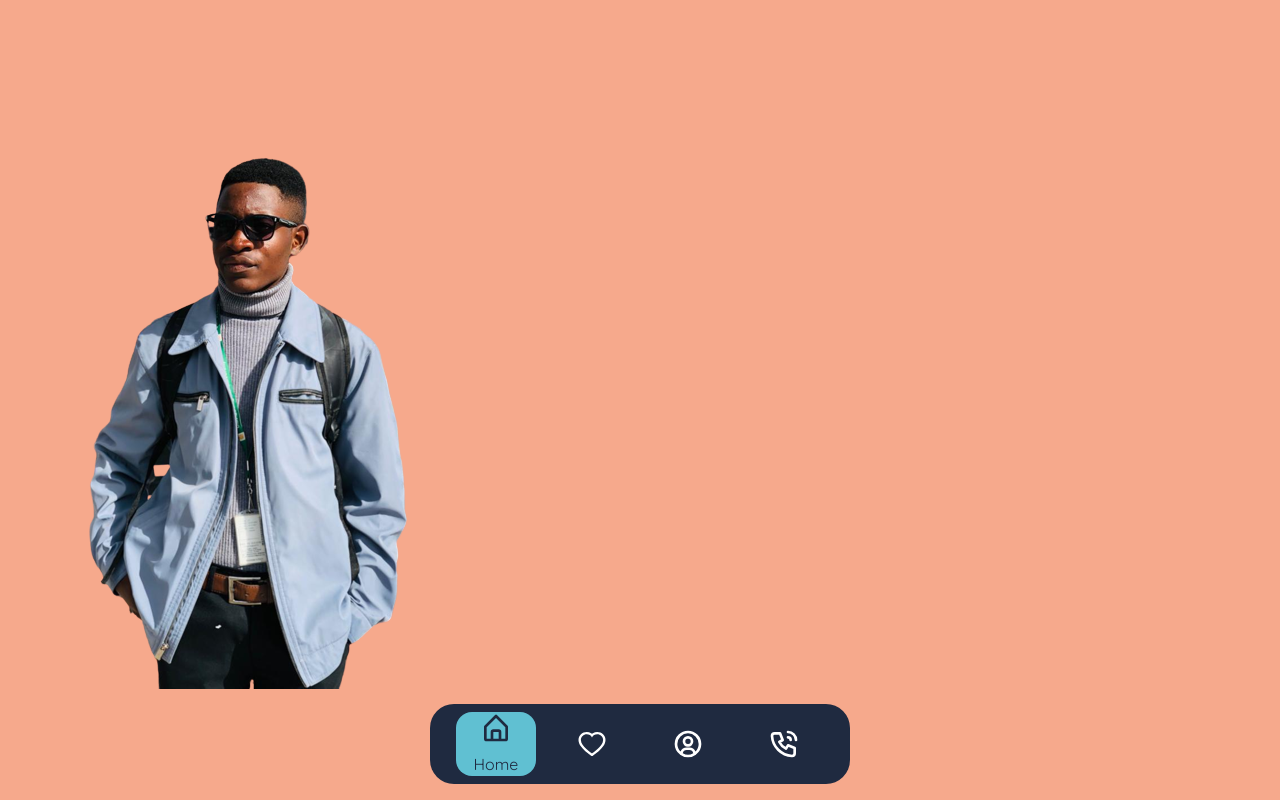
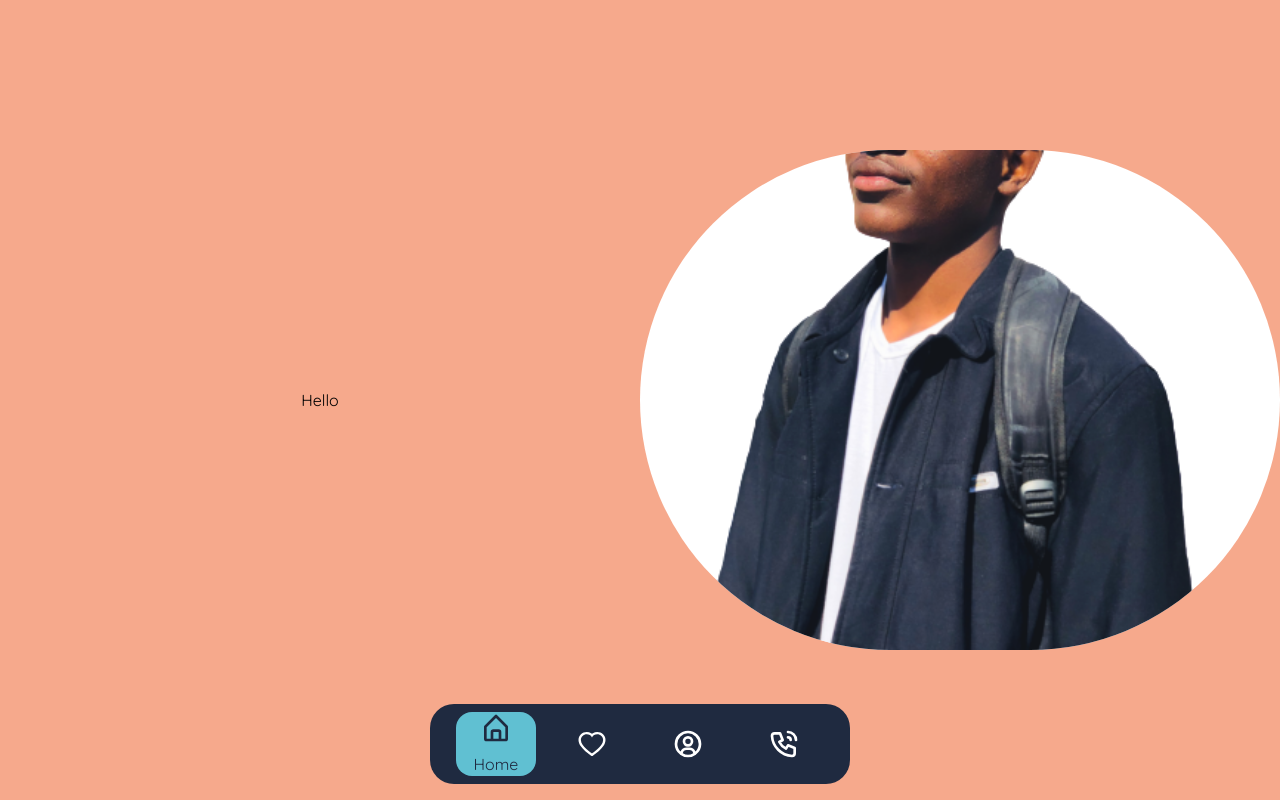
Before and after one commit to DC-21/react-tailwind-bottom-nav-webapp, a React (Vite) app: page /about in a window 1280 px wide. Built offline with nearby package versions, Linux system fonts and the light colour scheme.

Commit message:
first commit

```diff
--- a/src/pages/About.jsx
+++ b/src/pages/About.jsx
@@ -1,16 +1,18 @@
 import React from 'react'
-import me from '../images/me.png';
+import own from '../images/own.png';
 
 const About = () => {
   return (
     <div className='w-full flex justify-center items-center md:h-screen h-auto bg-[#f6a98c]'>
-        <div className='w-full md:flex flex-col'>
-            <div className='w-1/2 items-center justify-center'>
-                <div></div>
+        <div className='w-full md:flex justify-center items-center'>
+            <div className='w-1/2 flex items-center justify-center'>
+                <div>
+                    <p>Hello</p>
+                </div>
             </div>
-            <div className='w-1/2 items-center justify-center'>
-                <div className='w-full justify-center rounded-full'>
-                    <img className='' src={me} alt='image'/>
+            <div className='w-1/2 flex items-center justify-center'>
+                <div className='w-full justify-center rounded-full h-[400] overflow-hidden'>
+                    <img className='object-cover w-full h-[500px] overflow-hidden bg-white' src={own} alt='image'/>
                 </div>
             </div>
         </div>
```
Also changed, not shown: src/images/me.png (deleted), src/images/own.png (added).
